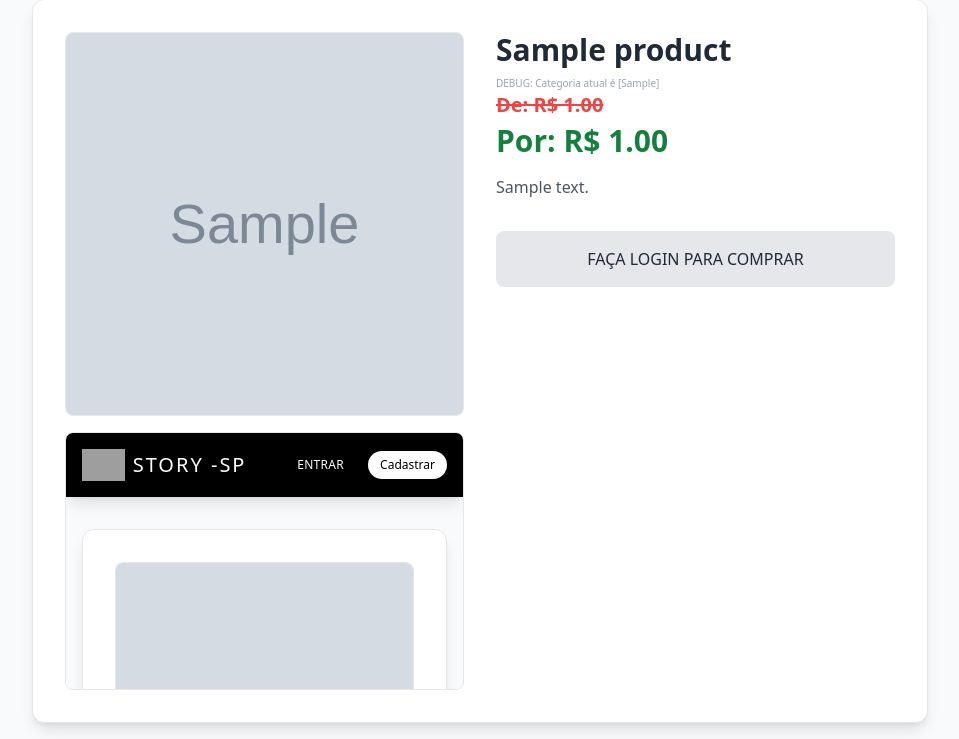
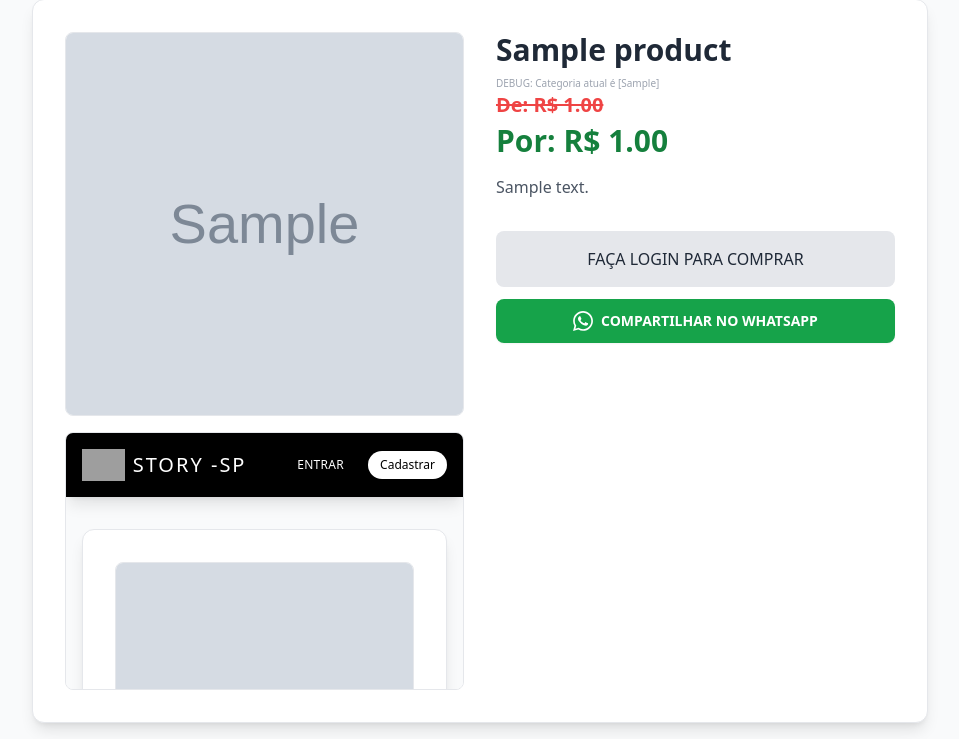
Before and after one commit to mkmayk11/story, a Flask app: page /produto/1 in a window 1280 px wide. Shown: the part 97-836 px from the top of the page, without its empty margins (160-1119 px from the left). Run offline with Flask 3, Linux system fonts and the light colour scheme; tables that the repository leaves empty hold one stand-in row (values such as "Sample post"); grey boxes marked "Sample" are stand-in pictures; some libraries are stand-ins or nearby versions.

Commit message:
Update detalhe.html

```diff
--- a/templates/detalhe.html
+++ b/templates/detalhe.html
@@ -108,6 +108,18 @@
                     Faça login para comprar
                 </a>
             {% endif %}
+
+            <!-- NOVO: Botão de Compartilhar no WhatsApp -->
+            <div class="mt-3">
+                <a id="btn-compartilhar-wpp" href="#" target="_blank"
+                   class="w-full flex justify-center items-center gap-2 bg-green-600 text-white py-3 rounded-lg font-bold uppercase text-sm hover:bg-green-700 transition-colors shadow-sm">
+                    <!-- Ícone do WhatsApp (SVG) -->
+                    <svg class="w-5 h-5 fill-current" viewBox="0 0 24 24">
+                        <path d="M.057 24l1.687-6.163c-1.041-1.804-1.588-3.849-1.587-5.946.003-6.556 5.338-11.891 11.893-11.891 3.181.001 6.167 1.24 8.413 3.488 2.245 2.248 3.481 5.236 3.48 8.414-.003 6.557-5.338 11.892-11.893 11.892-1.99-.001-3.951-.5-5.688-1.448l-6.305 1.654zm6.597-3.807c1.676.995 3.276 1.591 5.392 1.592 5.448 0 9.886-4.434 9.889-9.885.002-5.462-4.415-9.89-9.881-9.892-5.452 0-9.887 4.434-9.889 9.884-.001 2.225.651 3.891 1.746 5.634l-.999 3.648 3.742-.981zm11.387-5.464c-.074-.124-.272-.198-.57-.347-.297-.149-1.758-.868-2.031-.967-.272-.099-.47-.149-.669.149-.198.297-.768.967-.941 1.165-.173.198-.347.223-.644.074-.297-.149-1.255-.462-2.39-1.475-.883-.788-1.48-1.761-1.653-2.059-.173-.297-.018-.458.13-.606.134-.133.297-.347.446-.521.151-.172.2-.296.3-.495.099-.198.05-.372-.025-.521-.075-.148-.669-1.611-.916-2.206-.242-.579-.487-.501-.669-.51l-.57-.01c-.198 0-.52.074-.792.372s-1.04 1.016-1.04 2.479 1.065 2.876 1.213 3.074c.149.198 2.095 3.2 5.076 4.487.709.306 1.263.489 1.694.626.712.226 1.36.194 1.872.118.571-.085 1.758-.719 2.006-1.413.248-.695.248-1.29.173-1.414z"/>
+                    </svg>
+                    Compartilhar no WhatsApp
+                </a>
+            </div>
         </div>
     </div>
 </div>
@@ -126,5 +138,19 @@
             }
         });
     }
+
+    // Script para configurar o link dinâmico de compartilhamento do WhatsApp
+    document.addEventListener("DOMContentLoaded", function() {
+        const urlAtual = encodeURIComponent(window.location.href);
+        const nomeProduto = "{{ produto.nome }}";
+        const textoMensagem = encodeURIComponent(`Olha que incrível esse produto que encontrei na Story - SP: *${nomeProduto}*! Confira os detalhes aqui: `);
+
+        const linkWpp = `https://api.whatsapp.com/send?text=${textoMensagem}%20${urlAtual}`;
+
+        const botaoWpp = document.getElementById('btn-compartilhar-wpp');
+        if (botaoWpp) {
+            botaoWpp.href = linkWpp;
+        }
+    });
 </script>
 {% endblock %}
```
